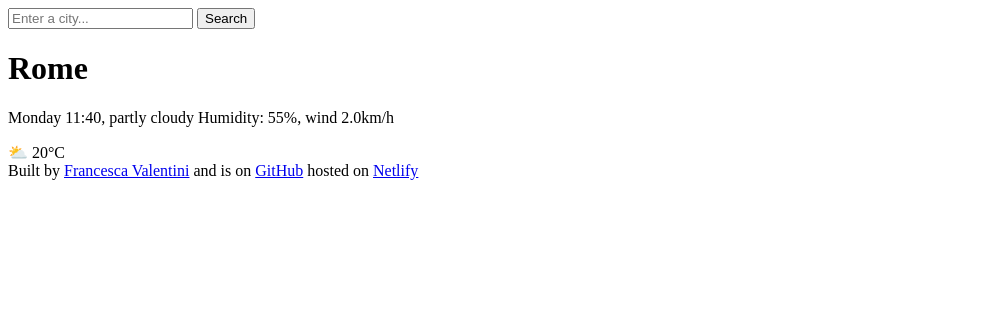
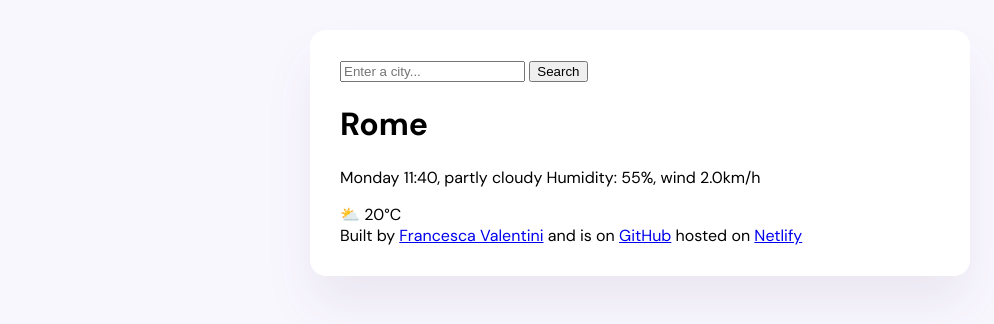
Before and after one commit to novaesc/meteo, a plain HTML site: page index.html in a window 1280 px wide. Shown: the whole page, without its empty margins (0-994 px from the left). Drawn offline with Linux system fonts and the light colour scheme.

Commit message:
styled the main container and added custom font

```diff
--- a/index.html
+++ b/index.html
@@ -3,9 +3,18 @@
   <head>
     <meta charset="UTF-8" />
     <meta name="viewport" content="width=device-width, initial-scale=1.0" />
+    <link rel="stylesheet" href="src/style.css" />
+
+    <link rel="preconnect" href="https://fonts.googleapis.com" />
+    <link rel="preconnect" href="https://fonts.gstatic.com" crossorigin />
+    <link
+      href="https://fonts.googleapis.com/css2?family=DM+Sans:ital,opsz,wght@0,9..40,100..1000;1,9..40,100..1000&display=swap"
+      rel="stylesheet"
+    />
     <title>Document</title>
   </head>
   <body>
+    <div class="weather-app">
       <header>
         <form>
           <input type="search" placeholder="Enter a city..." required />
@@ -31,5 +40,6 @@
         hosted on
         <a href="https://meteo-view.netlify.app/" target="_blank"> Netlify</a>
       </footer>
+    </div>
   </body>
 </html>
--- /dev/null
+++ b/src/style.css
@@ -0,0 +1,12 @@
+body {
+  background-color: #f9f7fe;
+  font-family: dm sans;
+}
+.weather-app {
+  background: #ffffff;
+  max-width: 600px;
+  margin: 30px auto;
+  box-shadow: 0 30px 50px rgba(65, 50, 100, 0.08);
+  border-radius: 16px;
+  padding: 30px;
+}
```
Lines whose indentation alone changed are shown as unchanged.
